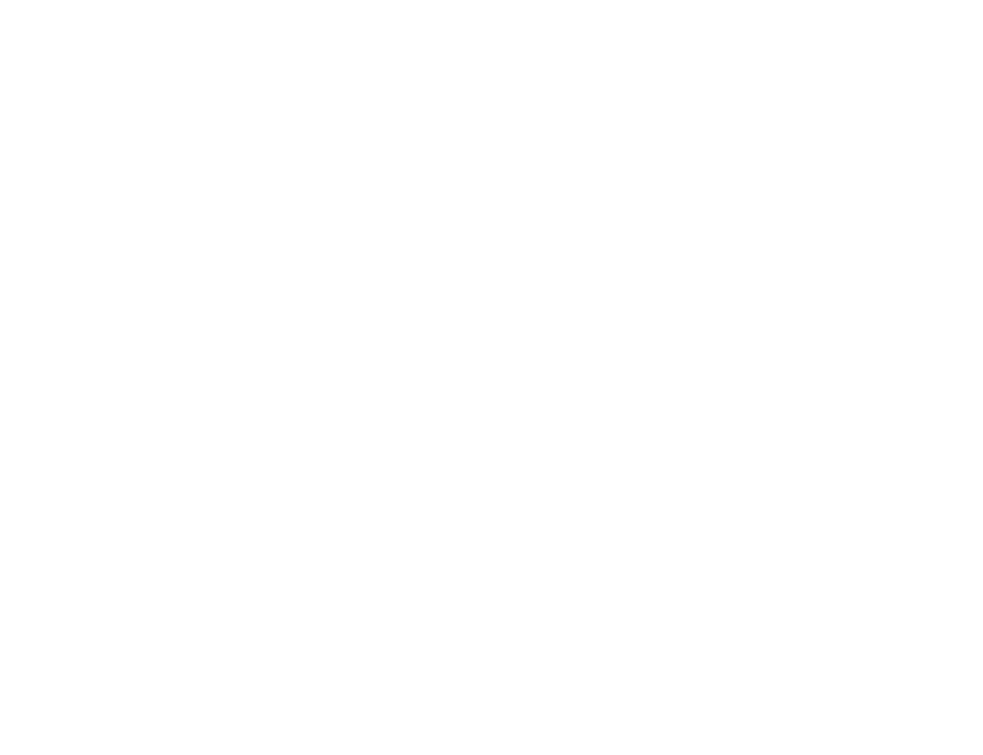
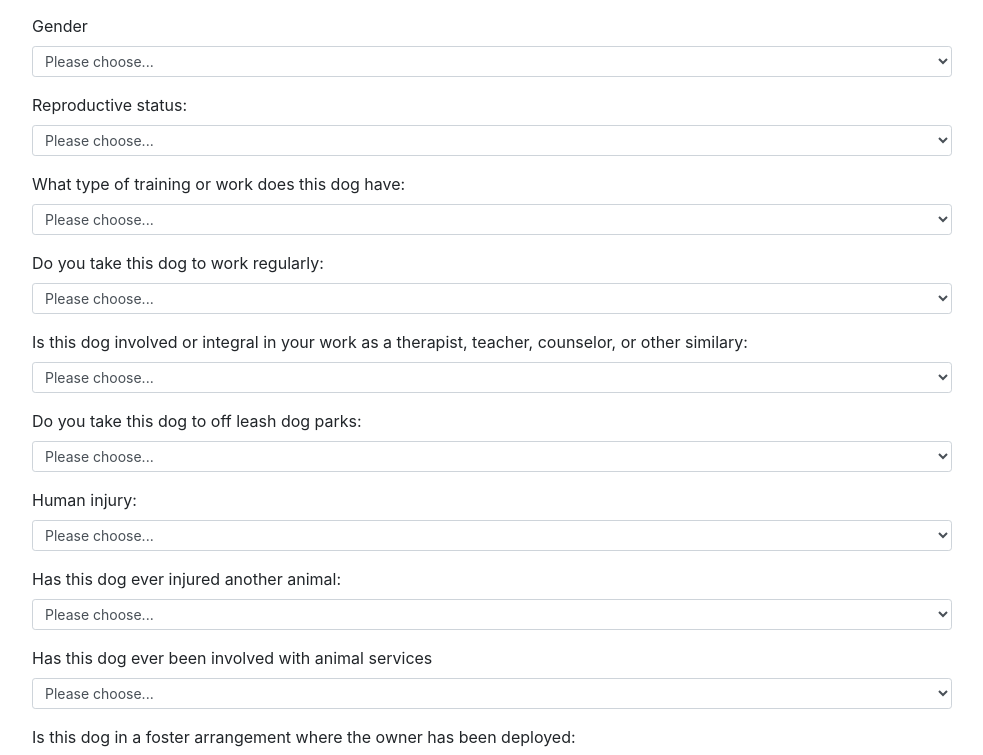
Before and after one commit to jmanock/fin-dog-bite, a React (Create React App) app: page / in a window 1280 px wide. Shown: the part 1313-2068 px from the top of the page, without its empty margins (53-1036 px from the left). Before the commit the page ends 1286 px from the top, so only its background shows below. Built offline with nearby package versions, Linux system fonts and the light colour scheme.

Commit message:
questions done, still have a few fixes to figure out

```diff
--- a/src/PageComponents/Form.jsx
+++ b/src/PageComponents/Form.jsx
@@ -10,7 +10,7 @@
       <h1>Form Page</h1>
       <form>
         <div className='row'>
-          <div className='col-sm-9'>
+          <div className='col-sm-10'>
             <Input type={'email'} title={'Your email:'} name={'email'} value={props.newUser.email} placeholder={'Enter your email address'} handleChange={props.handleChange} />
 
             <Input type={'text'} title={"Dog's name:"} name={'dogsName'} value={props.newUser.dogsName} placeholder={"Enter your dog's name"} />
@@ -48,6 +48,30 @@
             <Select title={'Total number of dogs in your home:'} name={'dogsInHome'} options={['1','2 to 4', '5 or more']} value={props.newUser.dogsInHome} placeholder={props.newUser.placeholder} handleChange={props.handleChange} />
 
             <Select title={'How often do you take this dog to a veterinarian:'} name={'veterinarian'} options={['Annually and would treat for illness or injury', 'Only as required by law', 'Never']} value={props.newUser.veterinarian} placeholder={props.newUser.placeholder} handleChange={props.handleChange} />
+
+            <Select title={'Is this dog current on licenses, vaccinations and other such requirements in your area:'} name={'vaccinations'} options={props.newUser.ynOptions} placeholder={props.newUser.placeholder} value={props.newUser.vaccinations} handleChange={props.handleChange} />
+
+            <Select title={'Gender'} name={'gender'} options={['Male', 'Female']} value={props.newUser.gender} placeholder={props.newUser.placeholder} handleChange={props.handleChange} />
+
+            <Select title={'Reproductive status:'} name={'reproductive'} options={['Intact', 'Neutered - Male', 'Spayed - Female']} value={props.newUser.reproductive} placeholder={props.newUser.placeholder} handleChange={props.handleChange} />
+
+            <Select title={'What type of training or work does this dog have:'} name={'training'} options={['None or basic', 'Intermediate', 'Advanced', 'Therapy dog', 'Hunting, Gun, Sporting off leash, Farm, Hearding','sled dog racing, Musing for hire, freighting', 'War or Police service dog, professionally trained personal protection or professionally trained guard dog']} value={props.newUser.training} placeholder={props.newUser.placeholder} handleChange={props.handleChange} />
+
+            <Select title={'Do you take this dog to work regularly:'} name={'work'} options={props.newUser.ynOptions} value={props.newUser.work} placeholder={props.newUser.placeholder} handleChange={props.handleChange} />
+
+            <Select title={'Is this dog involved or integral in your work as a therapist, teacher, counselor, or other similary:'} name={'integral'} options={props.newUser.ynOptions} value={props.newUser.integral} placeholder={props.newUser.placeholder} handleChange={props.handleChange} />
+
+            <Select title={'Do you take this dog to off leash dog parks:'} name={'dogParks'} options={props.newUser.ynOptions} value={props.newUser.dogParks} placeholder={props.newUser.placeholder} handleChange={props.handleChange} />
+
+            <Select title={'Human injury:'} name={'humanInjury'} options={['None', 'Injured a child - leaving minor bruising, scratch but no broken skin - one time', 'Injured an adult - leaving minor bruising, scratch but no broken skin - one time', 'Injured a child - breaking skin, no permanent scarring', 'Injured an adult - breaking skin, no permanent scarring', 'Injured a child - requiring medical attention and/or stitches', 'Injured an adult - requiring medical attention and/or stitches', 'Injured a child more than once', 'Injured an adult more than once']} value={props.newUser.humanInjury} placeholder={props.newUser.placeholder} handleChange={props.handleChange} />
+
+            <Select title={'Has this dog ever injured another animal:'} name={'animalInjury'} options={['None', 'Injured another animal', 'Killed another animal', 'Injured more than one animal', 'Killed more than one animal']} value={props.newUser.animalInjury} placeholder={props.newUser.placeholder} handleChang={props.handleChange} />
+
+            <Select title={'Has this dog ever been involved with animal services'} name={'animalServices'} options={['Never', 'Once for breaking the law - no injuries', 'Confiscated and/or fines were issued', 'Been labled dangerous or vicious']} value={props.newUser.animalServices} placeholder={props.newUser.placeholder} handleChange={props.handleChange} />
+
+            <Select title={'Is this dog in a foster arrangement where the owner has been deployed:'} name={'deployed'} options={props.newUser.ynOptions} value={props.newUser.deployed} placeholder={props.newUser.placeholder} handleChange={props.handelChange} />
+
+            <Select title={'Is this dog in your home with the intent that he/she will be adopted:'} name={'adopted'} options={props.newUser.ynOptions} value={props.newUser.adopted} placeholder={props.newUser.placeholder} handleChange={props.handleChange} />
           </div>
         </div>
       </form>
```
